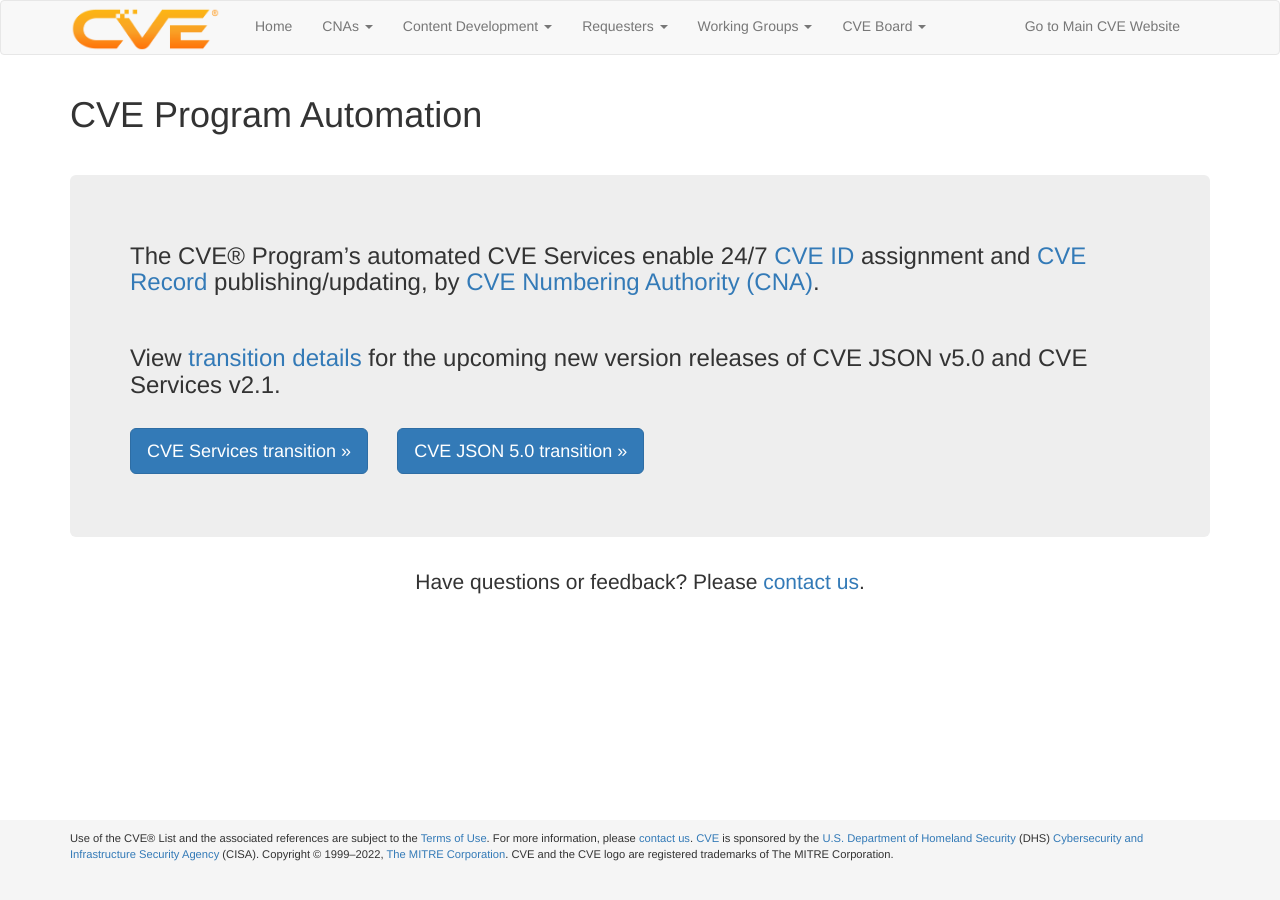
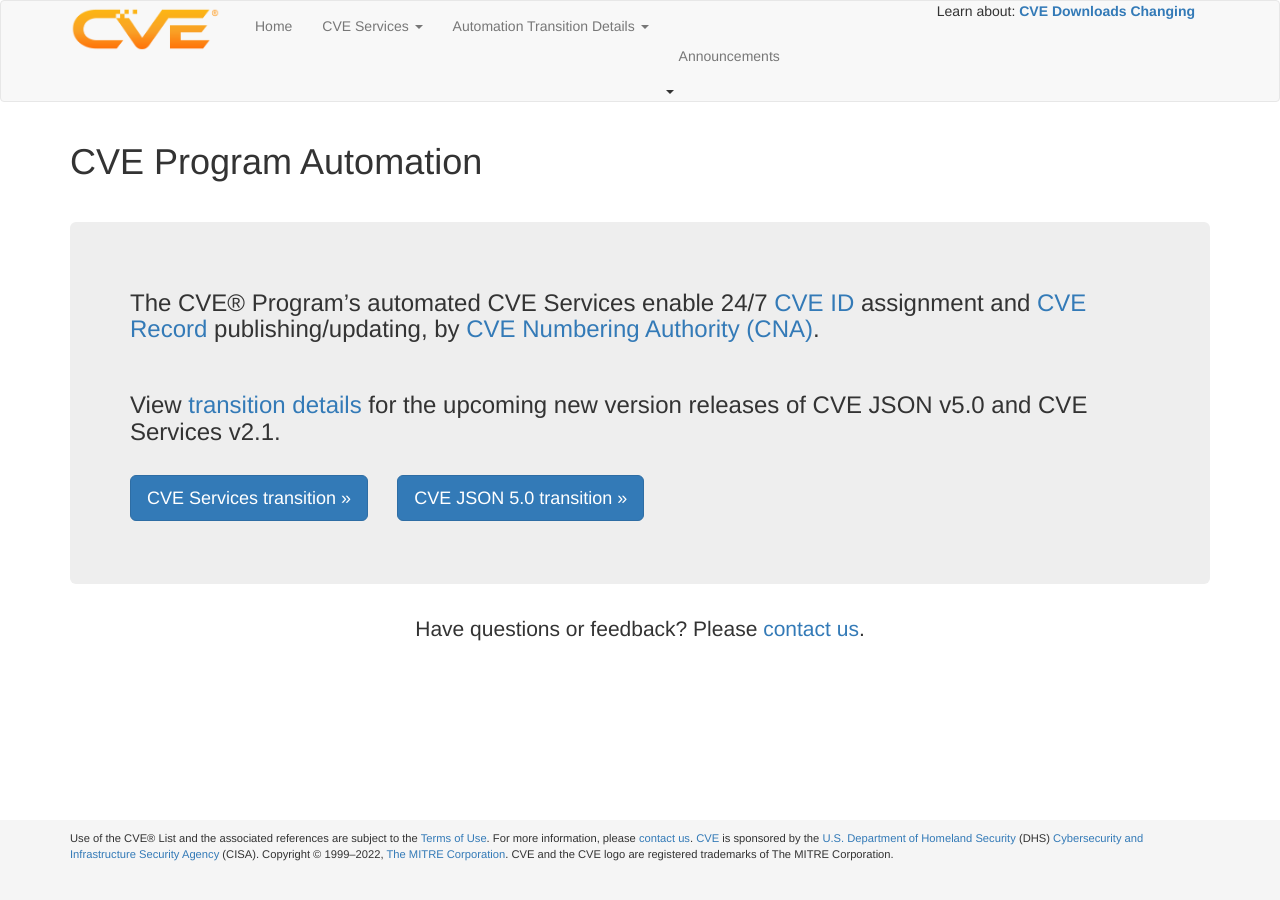
Before and after one commit to CVEProject/cveproject.github.io, a Jekyll site: the page built from index.md, in a window 1280 px wide. Built offline with Jekyll 4.4.1, drawn with Linux system fonts in a browser that asks for light colours; nearby versions of some CDN libraries.

Commit message:
Create CVE Automation website header.html

```diff
--- a/_includes/header.html
+++ b/_includes/header.html
@@ -19,80 +19,29 @@
 
       	 <li><a href="https://cveproject.github.io">Home</a></li>
 
-        <li class="dropdown">
-          <a href="#" class="dropdown-toggle" data-toggle="dropdown">CNAs <span class="caret"></span></a>
+	<li class="dropdown">
+          <a href="#" class="dropdown-toggle" data-toggle="dropdown">CVE Services <span class="caret"></span></a>
           <ul class="dropdown-menu" role="menu">
-	  <li role="presentation">&nbsp;Hosted on CVE Main Website</a></li>
-            <li role="presentation"><a href="https://www.cve.org/ProgramOrganization/CNAs">What Is a CNA?</a></li>
-            <li role="presentation"><a href="https://www.cve.org/PartnerInformation/Partner#CNA">Why Become a CNA?</a></li>
-            <li role="presentation"><a href="https://www.cve.org/PartnerInformation/Partner#CNA">How to Become a CNA</li>
-	  <li role="presentation" class="divider"></li>
-            <li role="presentation"><a href="https://www.cve.org/ResourcesSupport/AllResources/CNARules">CNA Rules, v3.0</a></li>
-	    <li role="presentation"><a href="https://www.cve.org/ResourcesSupport/Resources#CVENumberingAuthorities">CNA Documents, Policies, & Guidance</a></li>
-	  <li role="presentation" class="divider"></li>
-	    <li role="presentation"><a href="https://www.cve.org/ResourcesSupport/Resources#CVENumberingAuthorities">CNA Onboarding Slides &amp; Videos</a></li>
-            <li role="presentation"><a href="https://github.com/CVEProject/cvelist">Guidance for Setting Up CVE Record Submissions via Git</a> (on CVE Program GitHub</li>
-          </ul>
-        </li>
-
-        <li class="dropdown">
-          <a href="#" class="dropdown-toggle" data-toggle="dropdown">Content Development <span class="caret"></span></a>
-          <ul class="dropdown-menu" role="menu">
-            <li role="presentation"><a href="/docs/content/key-details-phrasing.pdf">Key Details Phrasing (PDF)</a></li>
-          </ul>
-         </li>
-
-        <li class="dropdown">
-          <a href="#" class="dropdown-toggle" data-toggle="dropdown">Requesters <span class="caret"></span></a>
-          <ul class="dropdown-menu" role="menu">
-            <li role="presentation"><a href="https://cve.mitre.org/cve/researcher_reservation_guidelines">Researcher Reservation Guidelines (on original CVE Main Website)</a></li>
-          </ul>
-         </li>
-
-        <li class="dropdown">
-          <a href="#" class="dropdown-toggle" data-toggle="dropdown">Working Groups <span class="caret"></span></a>
-          <ul class="dropdown-menu" role="menu">
-            <li role="presentation">&nbsp;&nbsp;<strong>Automation Working Group</a></strong></li>
-	    <li role="presentation"><a href="https://github.com/CVEProject/cvelist">CVE List GitHub Automation Pilot</a></li>
-	    <li role="presentation"><a href="https://github.com/CVEProject/automation-working-group/tree/master/cve_json_schema">CVE JSON Schema Project</a></li>
-	    <li role="presentation"><a href="https://github.com/CVEProject/CNA-registry-project-AWG">CNA Registry Project</a></li>
-            <li role="presentation"><a href="https://github.com/CVEProject/automation-working-group/blob/master/AWG_Charter.md">AWG Charter</a></li>
-            <li role="presentation"><a href="https://github.com/CVEProject/automation-working-group">AWG GitHub Repository</a></li>
-	    <br>
-	    <li role="presentation"><a href="https://github.com/CVEProject/CVE-Services">CVE ID Allocation Service</a></li>
-	    <li role="presentation"><a href="https://github.com/CVEProject/CVE-ID-Allocation-Service">CVE ID Allocation Service Specification</a></li>
-	    <li role="presentation" class="divider"></li>
-	    <li role="presentation">&nbsp;&nbsp;<strong>Strategic Planning Working Group</a></strong></li>
-            <li role="presentation"><a href="https://cve.mitre.org/working_group_documents/SPWG_Charter_Version_1.3.pdf">SPWG Charter</a></li>
-	    <li role="presentation"><a href="https://github.com/CVEProject/strategic-planning-working-group">SPWG GitHub Repository</a></li>
-	    <li role="presentation" class="divider"></li>
-	    <li role="presentation">&nbsp;&nbsp;<strong>CNA Coordination Working Group</a></strong></li>
-            <li role="presentation"><a href="https://cve.mitre.org/working_group_documents/CNACWG_Charter_Version_1.4.pdf">CNACWG Charter</a></li>
-	    <li role="presentation"><a href="https://cveform.mitre.org/">Request information&nbsp;(via CVE Request Web Form - select “Other”)</a></li>
-	    <li role="presentation" class="divider"></li>
-	    <li role="presentation">&nbsp;&nbsp;<strong>Quality Working Group</a></strong></li>
-            <li role="presentation"><a href="https://github.com/CVEProject/quality-workgroup/blob/main/README.md">QWG Charter</a></li>
-	    <li role="presentation"><a href="https://cveform.mitre.org/">Request information&nbsp;(via CVE Request Web Form - select “Other”)</a></li>
-	    <li role="presentation" class="divider"></li>
-	    <li role="presentation">&nbsp;&nbsp;<strong>CVE Outreach and Communications Working Group</a></strong></li>
-            <li role="presentation"><a href="https://cve.mitre.org/working_group_documents/OCWG_Charter_Version_1.0.2.pdf">OCWG Charter</a></li>
-	    <li role="presentation"><a href="https://cveform.mitre.org/">Request information&nbsp;(via CVE Request Web Form - select “Other”)</a></li>
-	    </ul>
-        </li>
+            <li role="presentation"><a href="https://cveproject.github.io/automation-cve-services#services-overview">Services Overview</a></li>
+	    <li role="presentation"><a href="https://cveproject.github.io/automation-cve-services#json-overview">JSON Overview</a></li>
+	    <li role="presentation"><a href="https://cveproject.github.io/automation-cve-services#additional-resources">Additional Resources</a></li>
+	  </ul>
 
 	<li class="dropdown">
-          <a href="#" class="dropdown-toggle" data-toggle="dropdown">CVE Board <span class="caret"></span></a>
+          <a href="#" class="dropdown-toggle" data-toggle="dropdown">Automation Transition Details <span class="caret"></span></a>
           <ul class="dropdown-menu" role="menu">
-            <li role="presentation"><a href="https://www.cve.org/ResourcesSupport/AllResources/BoardCharter">Board Charter (on CVE Main Website)</a></li>
-	    <li role="presentation"><a href="https://cve.mitre.org/community/board/archive.html#meeting_summaries">Board Meeting Summaries (on original CVE Main Website)</a></li>
-	    <li role="presentation"><a href="https://cve.mitre.org/community/board/archive.html#board_mail_list_archive">Board Discussion Archives (on original CVE Main Website)</a></li>
+            <li role="presentation"><a href="https://cveproject.github.io/automation-transition#transition-details">Transition Details</a></li>
+	    <li role="presentation"><a href="https://cveproject.github.io/automation-transition#additional-resources">Additional Resources</a></li>
 	  </ul>
+
+	<li class="dropdown">
+          <a href="#" class="dropdown-toggle" data-toggle="dropdown"><a href="https://cveproject.github.io/automation-announcements">Announcements </a><span class="caret"></span></a>
 
       </ul>
 
         <div id="navbar" class="collapse navbar-collapse">
           <ul class="nav navbar-nav navbar-right">
-		  <li><a href="https://www.cve.org/">Go to Main CVE Website</a></li>
+		  <li>Learn about: <strong><a href="https://www.cve.org/Media/News/item/blog/2022/01/18/CVE-List-Download-Formats-Are">CVE Downloads Changing</a></strong></li>
           </ul>
         </div><!--/.nav-collapse -->
       </div>
```
